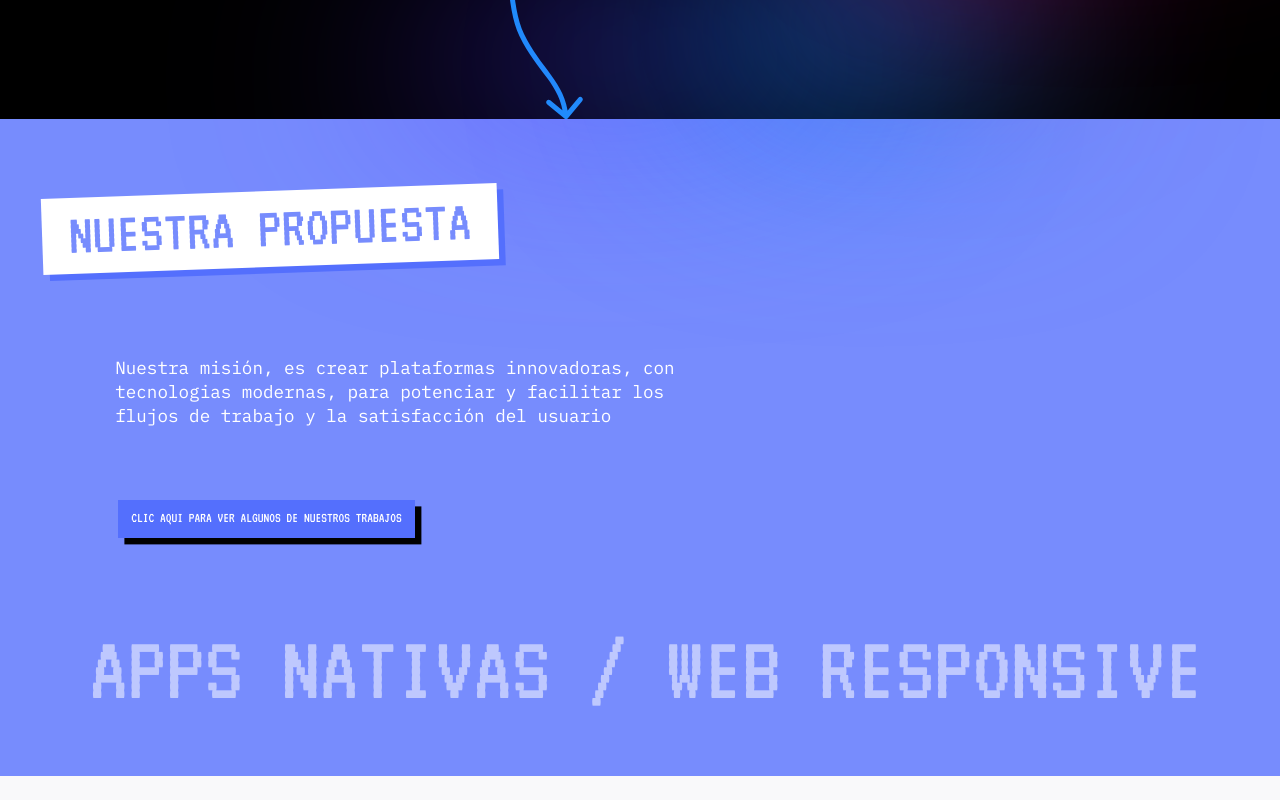
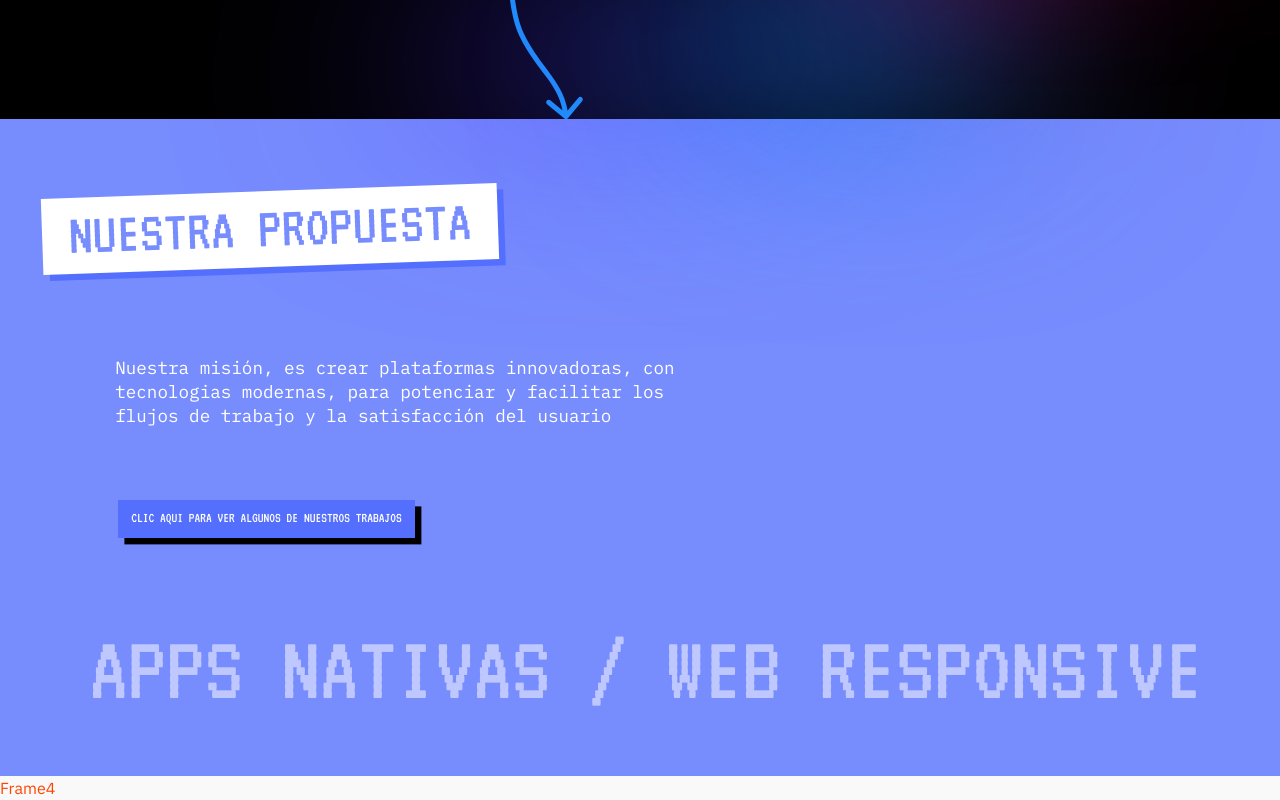
Before and after one commit to jesterdm4/Front_impact_studios, a React (Create React App) app: page / in a window 1280 px wide. Shown: the part 538-1338 px from the top of the page. Before the commit the page ends 1314 px from the top, so only its background shows below. Built offline with nearby package versions, Linux system fonts and the light colour scheme.

Commit message:
prelude Frame4

```diff
--- /dev/null
+++ b/src/Components/Frame4/Frame4.js
@@ -0,0 +1,14 @@
+import React from 'react'
+import "./Frame4.scss"
+
+const Frame4 = () => {
+  return (
+    <div className='total-Frame4-container'>
+
+        Frame4
+
+    </div>
+  )
+}
+
+export default Frame4
--- /dev/null
+++ b/src/Components/Frame4/Frame4.scss
@@ -0,0 +1,3 @@
+.total-Frame4-container{
+    color: orangered;
+}
--- a/src/Components/index.js
+++ b/src/Components/index.js
@@ -9,4 +9,6 @@ import BlueBlob1 from "./BlueBlob1/BlueBlob1";
 import Frame3 from "./Frame3/Frame3"
 import TextBox2 from "./TextBox2/TextBox2";
 
-export { Button, Text, Header, Frame2, TextBox, TextFrame, Vector1, BlueBlob1, Frame3, TextBox2 };
+import Frame4 from "./Frame4/Frame4";
+
+export { Button, Text, Header, Frame2, TextBox, TextFrame, Vector1, BlueBlob1, Frame3, TextBox2, Frame4 };
--- a/src/View/Home/Home.js
+++ b/src/View/Home/Home.js
@@ -1,6 +1,6 @@
 import React from "react";
 import "./home.scss";
-import { Frame2, Header, Frame3 } from "../../Components";
+import { Frame2, Header, Frame3, Frame4 } from "../../Components";
 
 
 const Home = (props) => {
@@ -15,6 +15,12 @@ const Home = (props) => {
 
       <div className="Frame3">
         <Frame3 />
+
+      </div>
+
+      <div className="Frame4">
+        <Frame4 />
+
       </div>
 
     </>
```
